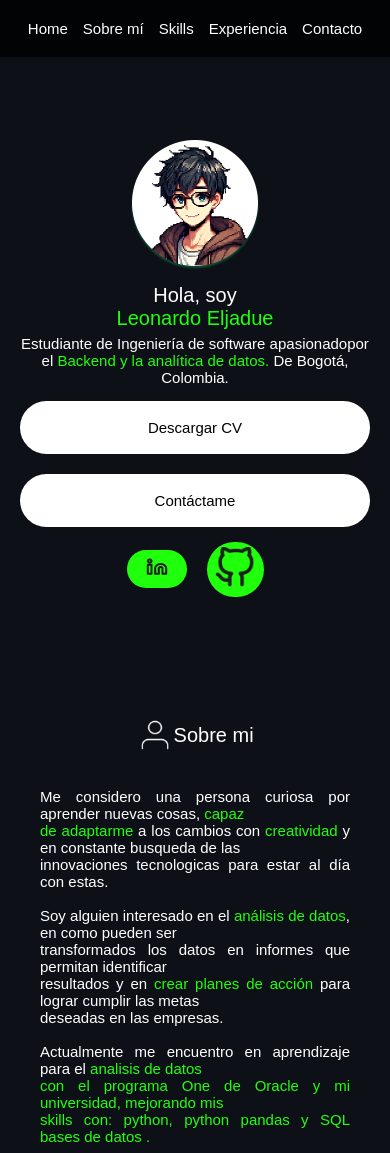
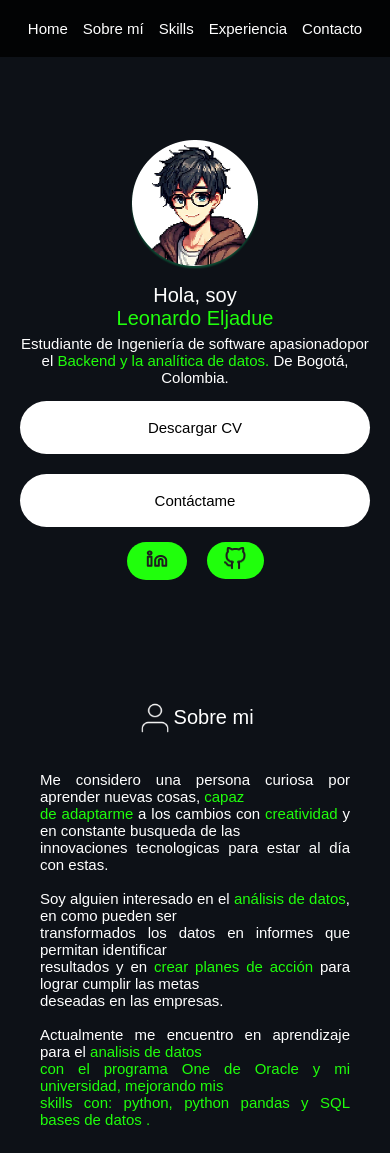
Before and after one commit to byteknight-11/Portafolio_1, a plain HTML site: page index.html in a window 390 px wide. Shown: the top 1153 px of the page. Drawn offline with Linux system fonts and the light colour scheme; a web font is replaced by a local one.

Commit message:
correción tamaño iconos

```diff
--- a/styles.css
+++ b/styles.css
@@ -604,7 +604,7 @@ body{
             width: 30%
         }
 
-        .githubimg{
+        #contactame .githubimg{
             width: 88%;
         }
 
```
